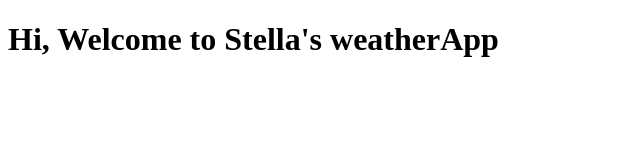
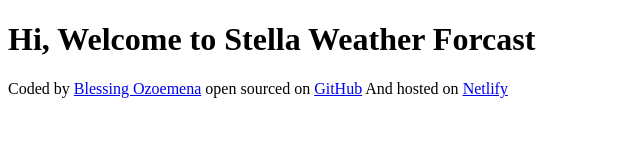
Before and after one commit to Blessing-ozoemena/Stellar-weather-app, a plain HTML site: page index.html in a window 1280 px wide. Shown: the whole page, without its empty margins (0-640 px from the left). Drawn offline with Linux system fonts and the light colour scheme.

Commit message:
Added links to the footer

```diff
--- a/index.html
+++ b/index.html
@@ -6,6 +6,21 @@
     <title>Stella-Weather-Forcast</title>
   </head>
   <body>
-    <h1>Hi, Welcome to Stella's weatherApp</h1>
+    <h1>Hi, Welcome to Stella Weather Forcast</h1>
+    <footer>
+      Coded by
+      <a href="https://github.com/Blessing-ozoemena" target="blank">
+        Blessing Ozoemena</a
+      >
+      open sourced on
+      <a
+        href="https://github.com/Blessing-ozoemena/Stellar-weather-app"
+        target="blank"
+      >
+        GitHub</a
+      >
+      And hosted on
+      <a href="https://stellarforcast.netlify.app/" target="blank">Netlify</a>
+    </footer>
   </body>
 </html>
```
